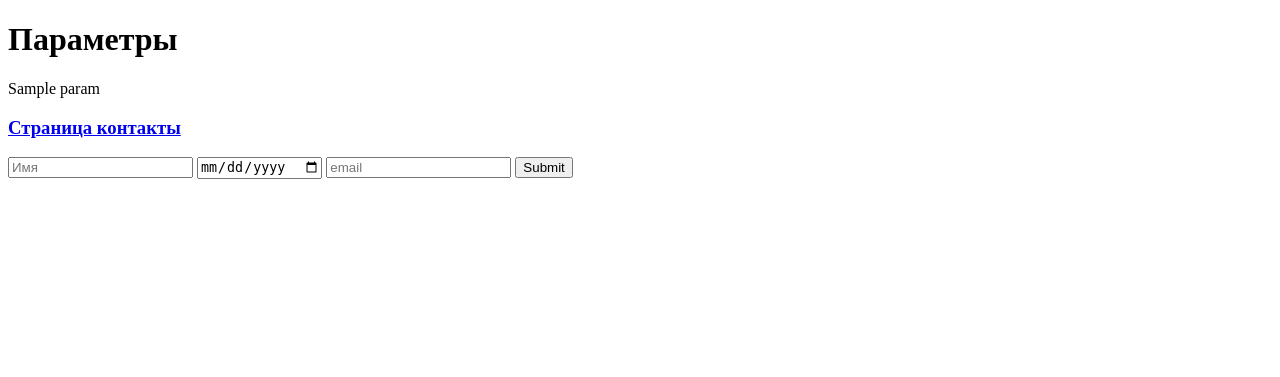
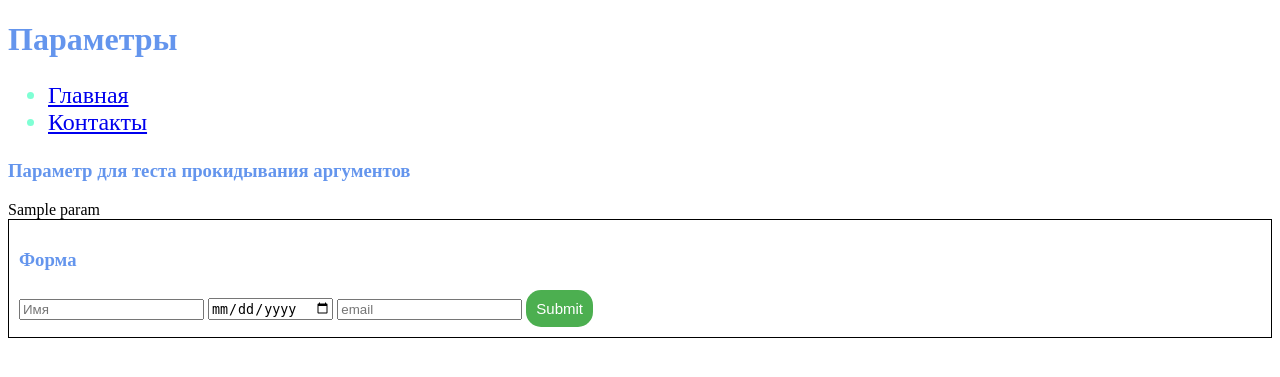
Before and after one commit to Oleg-Psheno/patterns, a Python web app: template templates/template.html in a window 1280 px wide. Shown: the top 377 px of the page. Run offline with Jinja, Linux system fonts and the light colour scheme; the template is opened without the code that fills it: most values are stand-ins (such as "Sample title", 1, 10 or a date in 2020).

Commit message:
add styles

```diff
--- a/templates/template.html
+++ b/templates/template.html
@@ -3,12 +3,50 @@
 <head>
     <meta charset="UTF-8">
     <title>Title</title>
+    <style type="text/css">
+        h1 {
+            color: cornflowerblue ;
+        }
+        h3 {
+          color: cornflowerblue ;
+        }
+        .menu {
+            color: aquamarine;
+            font-size: x-large;
+
+        }
+        .submit-button {
+              display: inline-block;
+              padding: 10px 10px;
+              font-size: 15px;
+              cursor: pointer;
+              text-align: center;
+              text-decoration: none;
+              outline: none;
+              color: #fff;
+              background-color: #4CAF50;
+              border: none;
+              border-radius: 15px;
+
+        }
+        form {
+            border: 1px solid #000;
+            padding: 10px 10px;
+        }
+    </style>
 </head>
 <body>
     <h1>Параметры</h1>
+    <nav class="menu">
+        <ul>
+            <li><a href="#">Главная</a></li>
+            <li><a href="/contacts/">Контакты</a></li>
+        </ul>
+    </nav>
+    <h3>Параметр для теста прокидывания аргументов</h3>
     {{param}}
-    <a href="/contacts/"><h3>Страница контакты</h3></a>
     <form method="post"  accept-charset="utf-8">
+        <h3>Форма </h3>
         <label>
             <input type="text" name="First input" placeholder="Имя">
         </label>
@@ -19,7 +57,7 @@
             <input type="email" name="email input" placeholder="email" >
         </label>
         <label>
-            <input type="submit">
+            <input type="submit" class="submit-button">
         </label>
 
     </form>
--- a/views.py
+++ b/views.py
@@ -19,6 +19,7 @@ class Other:
     def __call__(self, request):
         return '200 OK', [b'Other']
 
+
 class Contacts:
     def __call__(self, request):
         page = 'templates/contacts.html'
```
